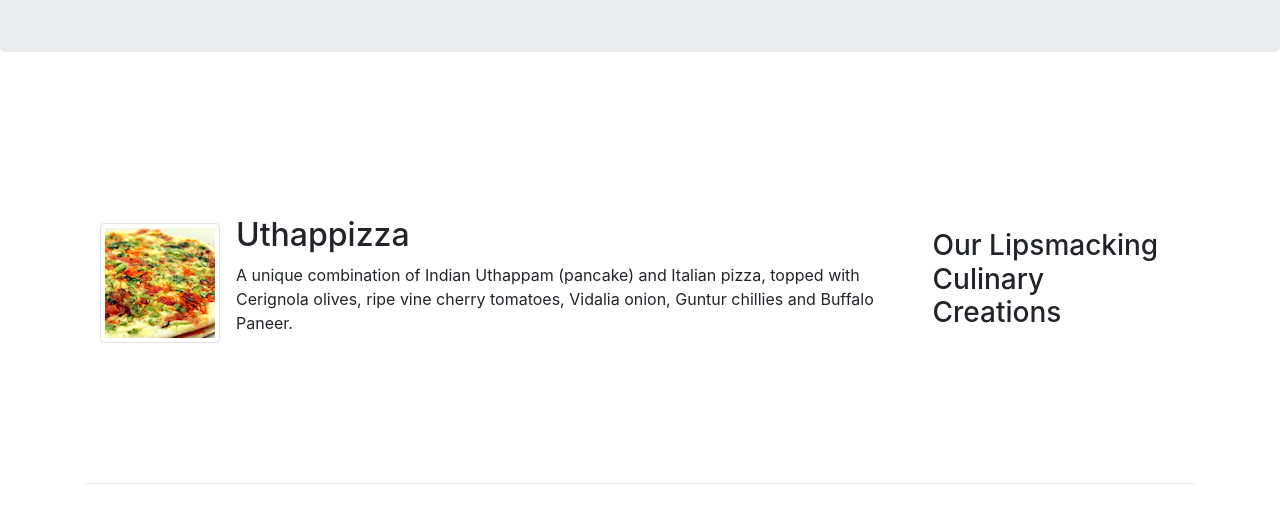
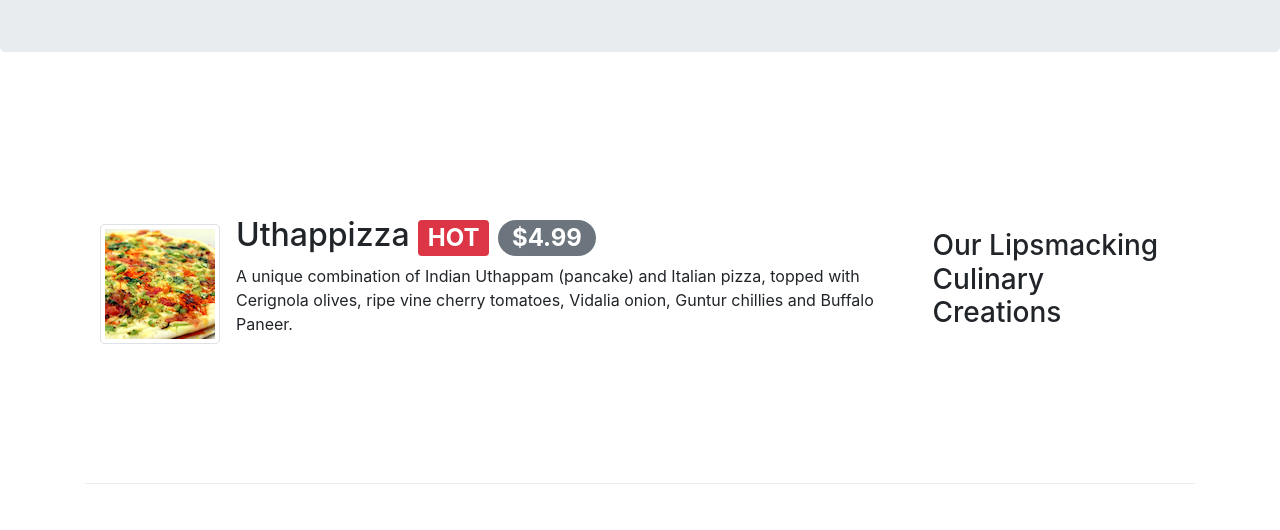
Before and after one commit to divyaprakash-Rx/Restaurant-html, a website: page index.html in a window 1280 px wide. Shown: the part 270-800 px from the top of the page. Drawn offline with nearby package versions, Linux system fonts and the light colour scheme.

Commit message:
Alerting Users

```diff
--- a/index.html
+++ b/index.html
@@ -95,7 +95,7 @@
               class="d-flex mr-3 img-thumbnail align-self-center"
             />
             <div class="media-body">
-              <h2 class="mt-0">Uthappizza</h2>
+              <h2 class="mt-0">Uthappizza <span class="badge badge-danger">HOT</span> <span class="badge badge-pill badge-secondary">$4.99</span></span></h2>
               <p>
                 A unique combination of Indian Uthappam (pancake) and Italian
                 pizza, topped with Cerignola olives, ripe vine cherry tomatoes,
```
